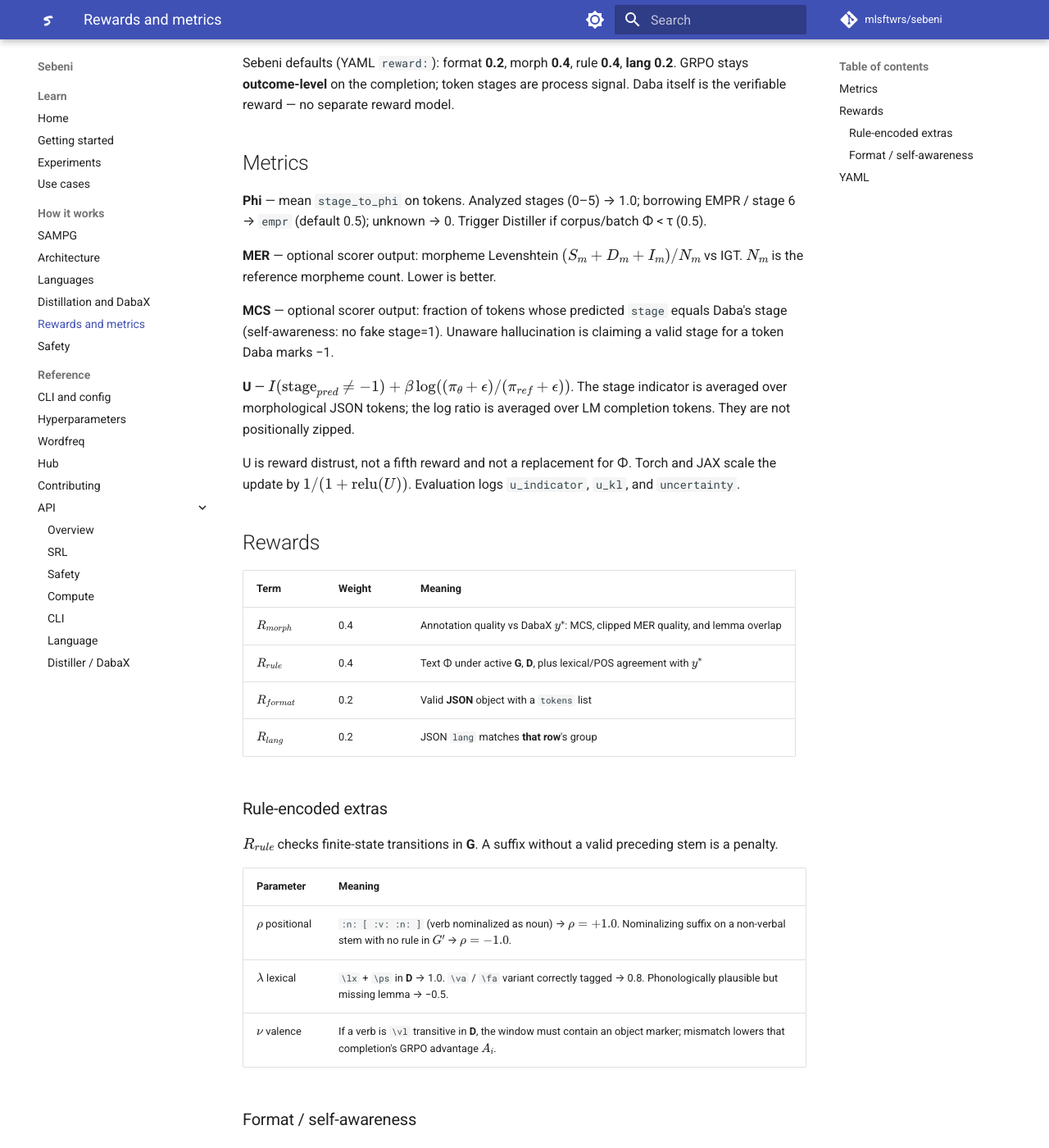
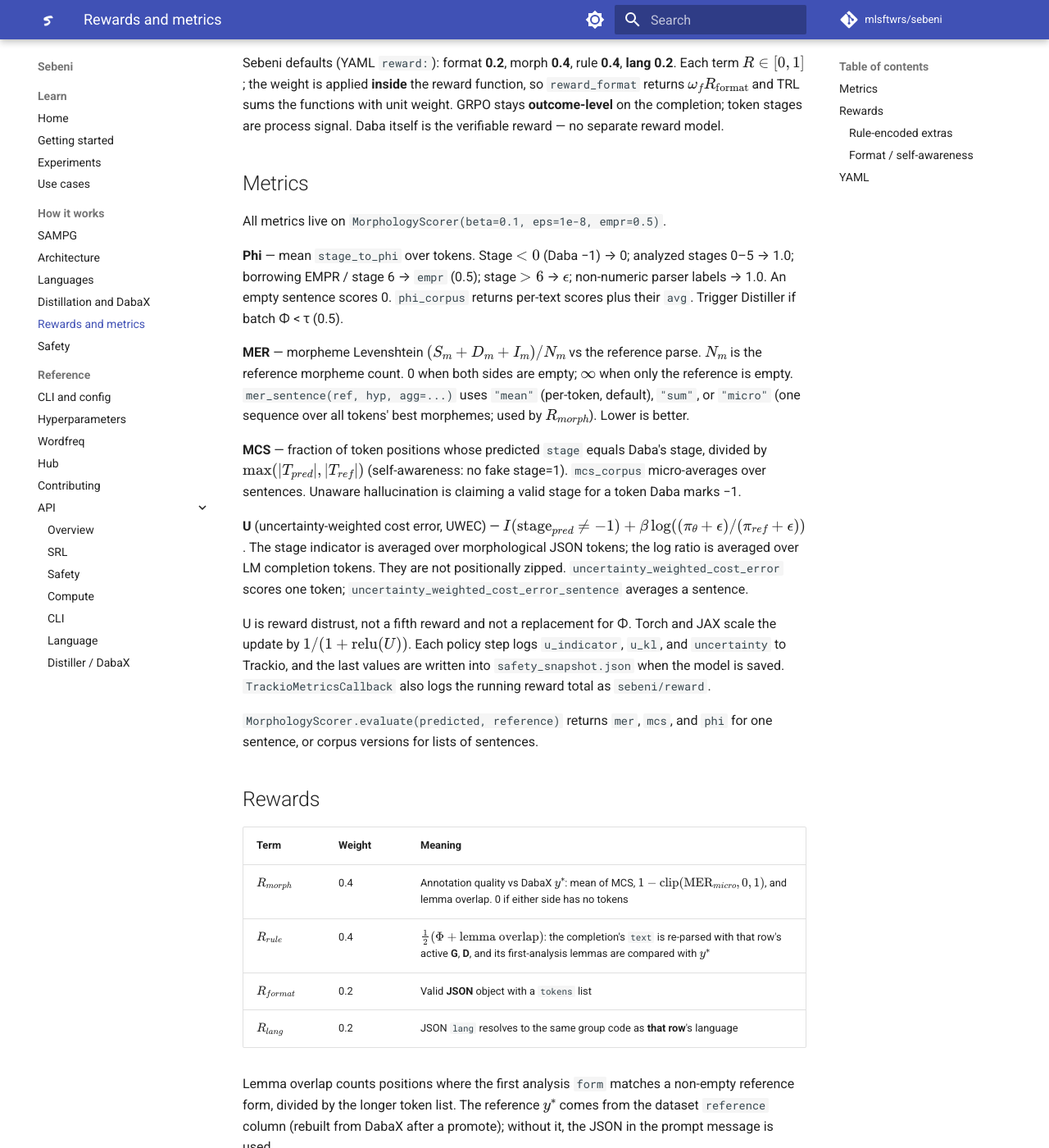
Before and after one commit to RobotsMali-AI/sebeni, an MkDocs documentation site: the page built from docs/rewards.md, in a window 1280 px wide and 1400 px high, scrolled down 230 px. Shown: the whole window at 82% size. Built offline with MkDocs 1.6.1 and Material for MkDocs 9.7.7, drawn with Linux system fonts in a browser that asks for light colours; comment, search, counter and statistics services are not loaded; some of the changed text lies outside the part shown.

Commit message:
docs(rewards): add R_lang and correct R_morph/R_rule definitions

````diff
--- a/docs/rewards.md
+++ b/docs/rewards.md
@@ -3,69 +3,95 @@
 Shared \(\pi_{rf}\) for every algorithm:
 
 \[
-R_{\mathrm{total}} = \omega_m R_{\mathrm{morph}} + \omega_r R_{\mathrm{rule}} + \omega_f R_{\mathrm{format}}
+R_{\mathrm{total}} = \omega_f R_{\mathrm{format}} + \omega_m R_{\mathrm{morph}} + \omega_r R_{\mathrm{rule}} + \omega_\ell R_{\mathrm{lang}}
 \]
 
 Sebeni defaults (YAML `reward:`): format **0.2**, morph **0.4**, rule **0.4**,
-**lang 0.2**. GRPO stays **outcome-level** on the completion; token stages are
-process signal. Daba itself is the verifiable reward — no separate reward
-model.
+**lang 0.2**. Each term \(R \in [0, 1]\); the weight is applied **inside** the
+reward function, so `reward_format` returns \(\omega_f R_{\mathrm{format}}\)
+and TRL sums the functions with unit weight. GRPO stays **outcome-level** on
+the completion; token stages are process signal. Daba itself is the
+verifiable reward — no separate reward model.
 
 ## Metrics
 
-**Phi** — mean `stage_to_phi` on tokens. Analyzed stages (0–5) → 1.0;
-borrowing EMPR / stage 6 → `empr` (default 0.5); unknown → 0. Trigger Distiller
-if corpus/batch Φ < τ (0.5).
+All metrics live on `MorphologyScorer(beta=0.1, eps=1e-8, empr=0.5)`.
 
-**MER** — optional scorer output: morpheme Levenshtein \((S_m+D_m+I_m)/N_m\) vs
-IGT. \(N_m\) is the reference morpheme count. Lower is better.
+**Phi** — mean `stage_to_phi` over tokens. Stage \(< 0\) (Daba −1) → 0;
+analyzed stages 0–5 → 1.0; borrowing EMPR / stage 6 → `empr` (0.5); stage
+\(> 6\) → \(\epsilon\); non-numeric parser labels → 1.0. An empty sentence
+scores 0. `phi_corpus` returns per-text scores plus their `avg`. Trigger
+Distiller if batch Φ < τ (0.5).
 
-**MCS** — optional scorer output: fraction of tokens whose predicted `stage`
-equals Daba's stage (self-awareness: no fake stage=1). Unaware hallucination is
+**MER** — morpheme Levenshtein \((S_m+D_m+I_m)/N_m\) vs the reference parse.
+\(N_m\) is the reference morpheme count. 0 when both sides are empty; \(\infty\)
+when only the reference is empty. `mer_sentence(ref, hyp, agg=...)` uses
+`"mean"` (per-token, default), `"sum"`, or `"micro"` (one sequence over all
+tokens' best morphemes; used by \(R_{morph}\)). Lower is better.
+
+**MCS** — fraction of token positions whose predicted `stage` equals Daba's
+stage, divided by \(\max(|T_{pred}|, |T_{ref}|)\) (self-awareness: no fake
+stage=1). `mcs_corpus` micro-averages over sentences. Unaware hallucination is
 claiming a valid stage for a token Daba marks −1.
 
-**U** — \(I(\text{stage}_{pred}\ne-1) +
+**U** (uncertainty-weighted cost error, UWEC) —
+\(I(\text{stage}_{pred}\ne-1) +
 \beta \log((\pi_\theta+\epsilon)/(\pi_{ref}+\epsilon))\). The stage indicator
 is averaged over morphological JSON tokens; the log ratio is averaged over LM
 completion tokens. They are not positionally zipped.
+`uncertainty_weighted_cost_error` scores one token;
+`uncertainty_weighted_cost_error_sentence` averages a sentence.
 
 U is reward distrust, not a fifth reward and not a replacement for Φ. Torch
-and JAX scale the update by \(1/(1+\operatorname{relu}(U))\). Evaluation logs
-`u_indicator`, `u_kl`, and `uncertainty`.
+and JAX scale the update by \(1/(1+\operatorname{relu}(U))\). Each policy
+step logs `u_indicator`, `u_kl`, and `uncertainty` to Trackio, and the last
+values are written into `safety_snapshot.json` when the model is saved.
+`TrackioMetricsCallback` also logs the running reward total as
+`sebeni/reward`.
+
+`MorphologyScorer.evaluate(predicted, reference)` returns `mer`, `mcs`, and
+`phi` for one sentence, or corpus versions for lists of sentences.
 
 ## Rewards
 
 | Term | Weight | Meaning |
 | --- | --- | --- |
-| \(R_{morph}\) | 0.4 | Annotation quality vs DabaX \(y^*\): MCS, clipped MER quality, and lemma overlap |
-| \(R_{rule}\) | 0.4 | Text Φ under active **G**, **D**, plus lexical/POS agreement with \(y^*\) |
+| \(R_{morph}\) | 0.4 | Annotation quality vs DabaX \(y^*\): mean of MCS, \(1-\operatorname{clip}(\mathrm{MER}_{micro}, 0, 1)\), and lemma overlap. 0 if either side has no tokens |
+| \(R_{rule}\) | 0.4 | \(\tfrac12(\Phi + \text{lemma overlap})\): the completion's `text` is re-parsed with that row's active **G**, **D**, and its first-analysis lemmas are compared with \(y^*\) |
 | \(R_{format}\) | 0.2 | Valid **JSON** object with a `tokens` list |
-| \(R_{lang}\) | 0.2 | JSON `lang` matches **that row**'s group |
+| \(R_{lang}\) | 0.2 | JSON `lang` resolves to the same group code as **that row**'s language |
+
+Lemma overlap counts positions where the first analysis `form` matches a
+non-empty reference form, divided by the longer token list. The reference
+\(y^*\) comes from the dataset `reference` column (rebuilt from DabaX after a
+promote); without it, the JSON in the prompt message is used.
+
+Custom terms: `RewardManager.register_custom_reward(name, fn, weight)` (or
+`register_reward` on a trainer) appends `fn` scaled by `weight` to
+`get_reward_functions()`.
 
 ### Rule-encoded extras
 
-\(R_{rule}\) checks finite-state transitions in **G**. A suffix without a valid
-preceding stem is a penalty.
-
-| Parameter | Meaning |
-| --- | --- |
-| \(\rho\) positional | `:n: [ :v: :n: ]` (verb nominalized as noun) → \(\rho=+1.0\). Nominalizing suffix on a non-verbal stem with no rule in \(G'\) → \(\rho=-1.0\). |
-| \(\lambda\) lexical | `\lx` + `\ps` in **D** → 1.0. `\va` / `\fa` variant correctly tagged → 0.8. Phonologically plausible but missing lemma → −0.5. |
-| \(\nu\) valence | If a verb is `\vl` transitive in **D**, the window must contain an object marker; mismatch lowers that completion's GRPO advantage \(A_i\). |
+The SAMPG design also describes finite-state checks in **G** — positional
+\(\rho\) (e.g. `:n: [ :v: :n: ]` nominalization), lexical \(\lambda\)
+(`\lx` / `\ps` / `\va` / `\fa` in **D**), and valence \(\nu\) (`\vl`
+transitivity). These are **not** implemented in `reward_rule` yet; today
+\(R_{rule}\) is Φ plus lemma overlap only.
 
 ### Format / self-awareness
 
-Predicted `stage` matching Daba is rewarded; claiming `stage=1` when Daba says
-−1 is penalized. Sebeni encodes this as JSON schema validity plus MCS when a
-reference parse exists.
+Predicted `stage` matching Daba is rewarded through MCS inside
+\(R_{morph}\); claiming `stage=1` where Daba says −1 earns nothing for that
+token. Sebeni encodes this as JSON schema validity plus MCS when a reference
+parse exists.
 
 ```json
 {"text": "aw ka ne labato.", "lang": "bam", "tokens": [{"surface": "aw", "stage": 1, "analyses": []}]}
 ```
 
 Invalid JSON, missing `tokens`, or a `lang` that is not this row's group
-scores 0 for the corresponding term (and can block the policy update — see
-[Safety](safety.md)).
+scores 0 for the corresponding term. A batch whose format scores are all 0
+has its gradients zeroed — see [Safety](safety.md).
 
 ## YAML
 
````
